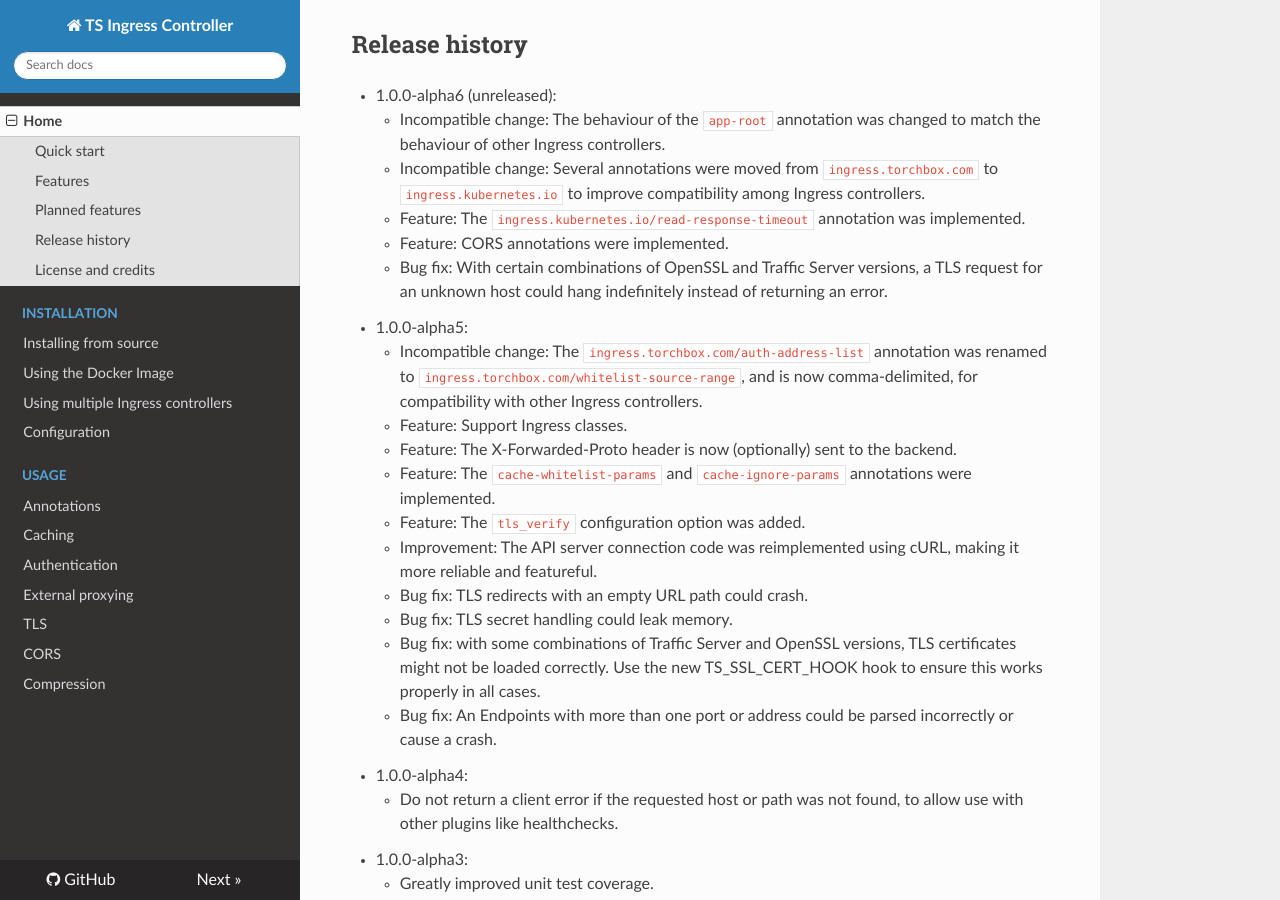
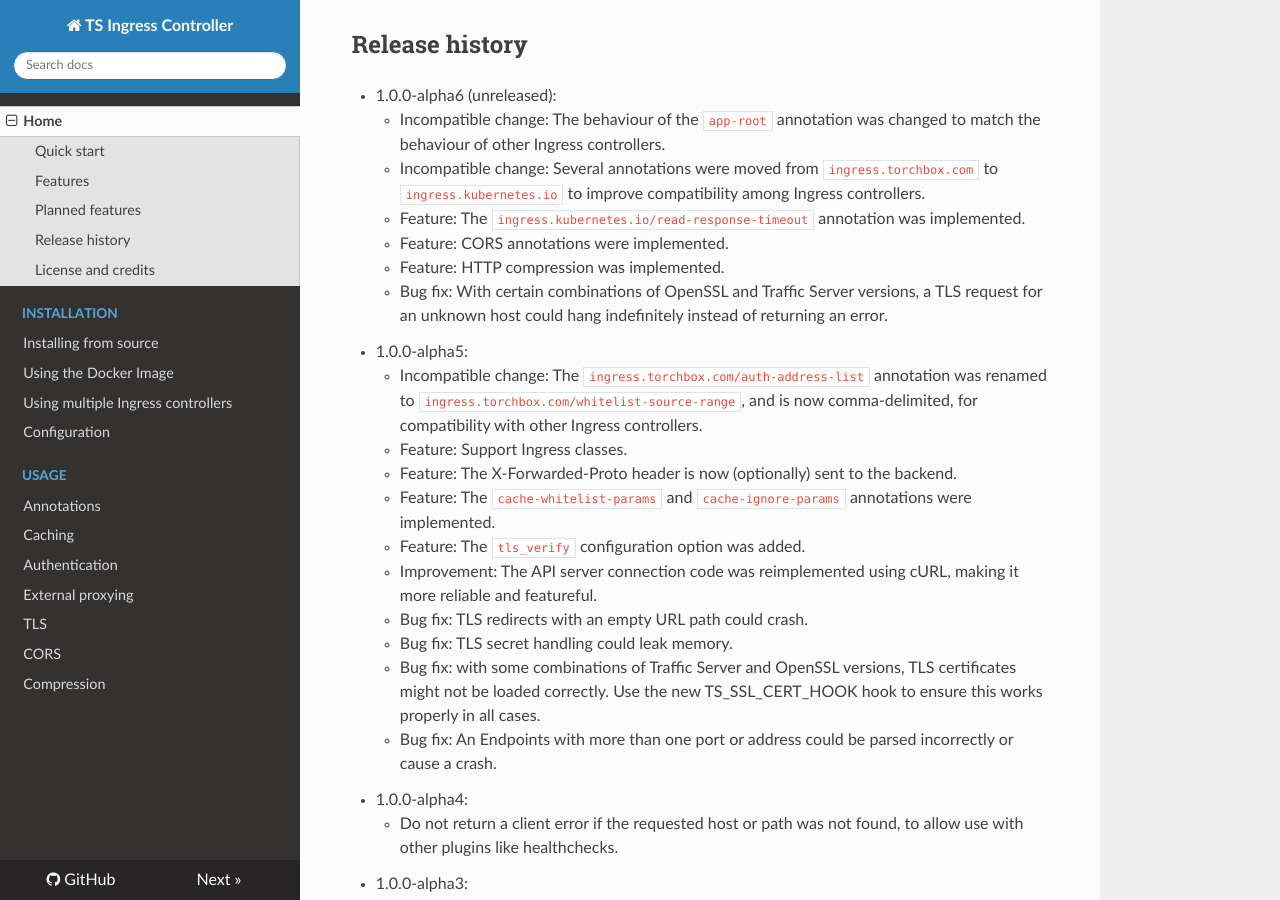
Before and after one commit to torchbox/k8s-ts-ingress, an MkDocs documentation site: the page built from docs/index.md, in a window 1280 px wide and 900 px high, scrolled down 1790 px. Built offline with MkDocs 1.6.1, drawn with Linux system fonts in a browser that asks for light colours; nearby versions of some CDN libraries; old or Windows-style settings are respelled for this version of MkDocs.

Commit message:
fix build

```diff
--- a/docs/index.md
+++ b/docs/index.md
@@ -92,6 +92,7 @@ frame, or ever.
     * Feature: The `ingress.kubernetes.io/read-response-timeout` annotation
         was implemented.
     * Feature: CORS annotations were implemented.
+    * Feature: HTTP compression was implemented.
     * Bug fix: With certain combinations of OpenSSL and Traffic Server versions,
         a TLS request for an unknown host could hang indefinitely instead of
         returning an error.
```
Also changed, not shown: 3 other files.
